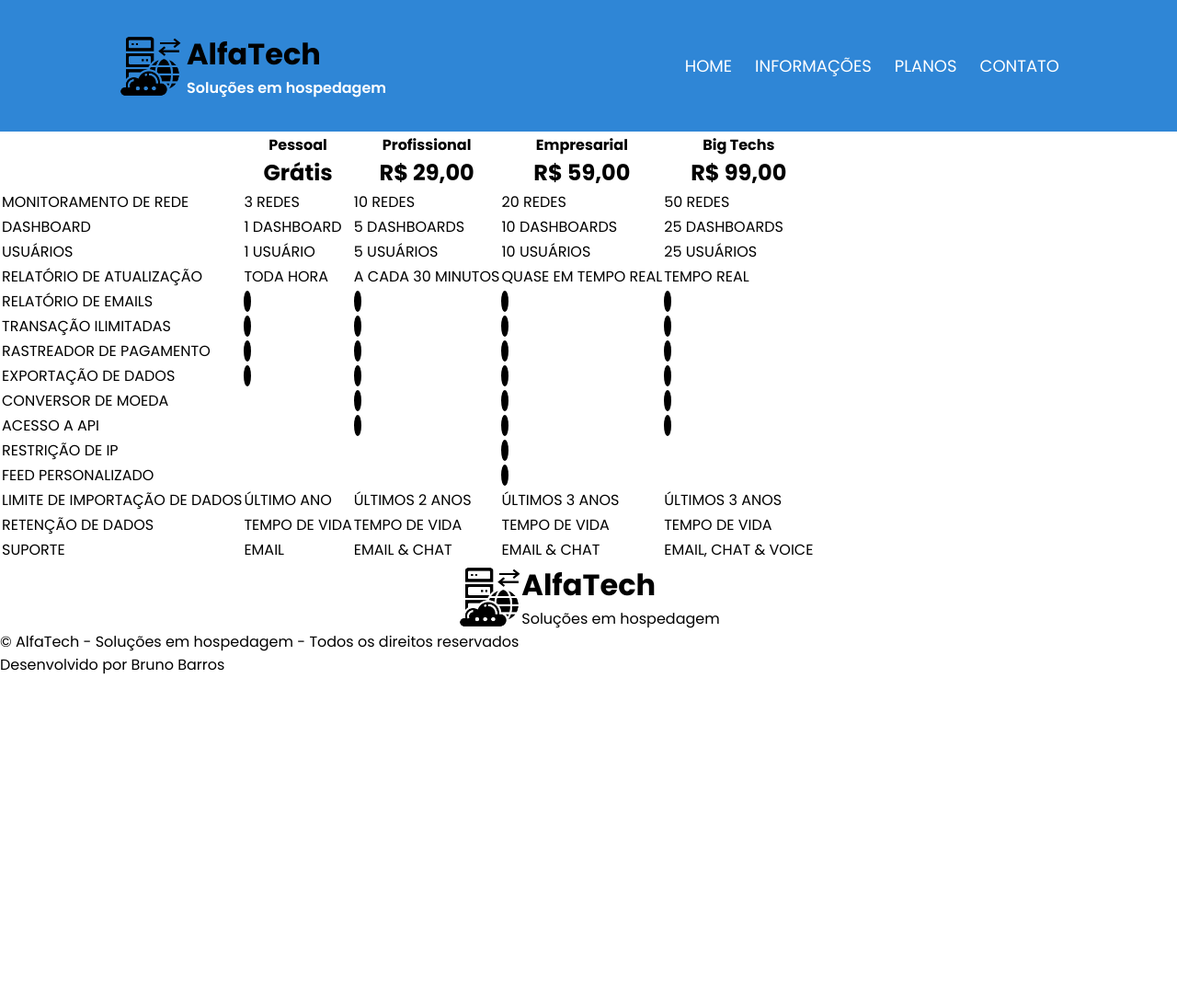
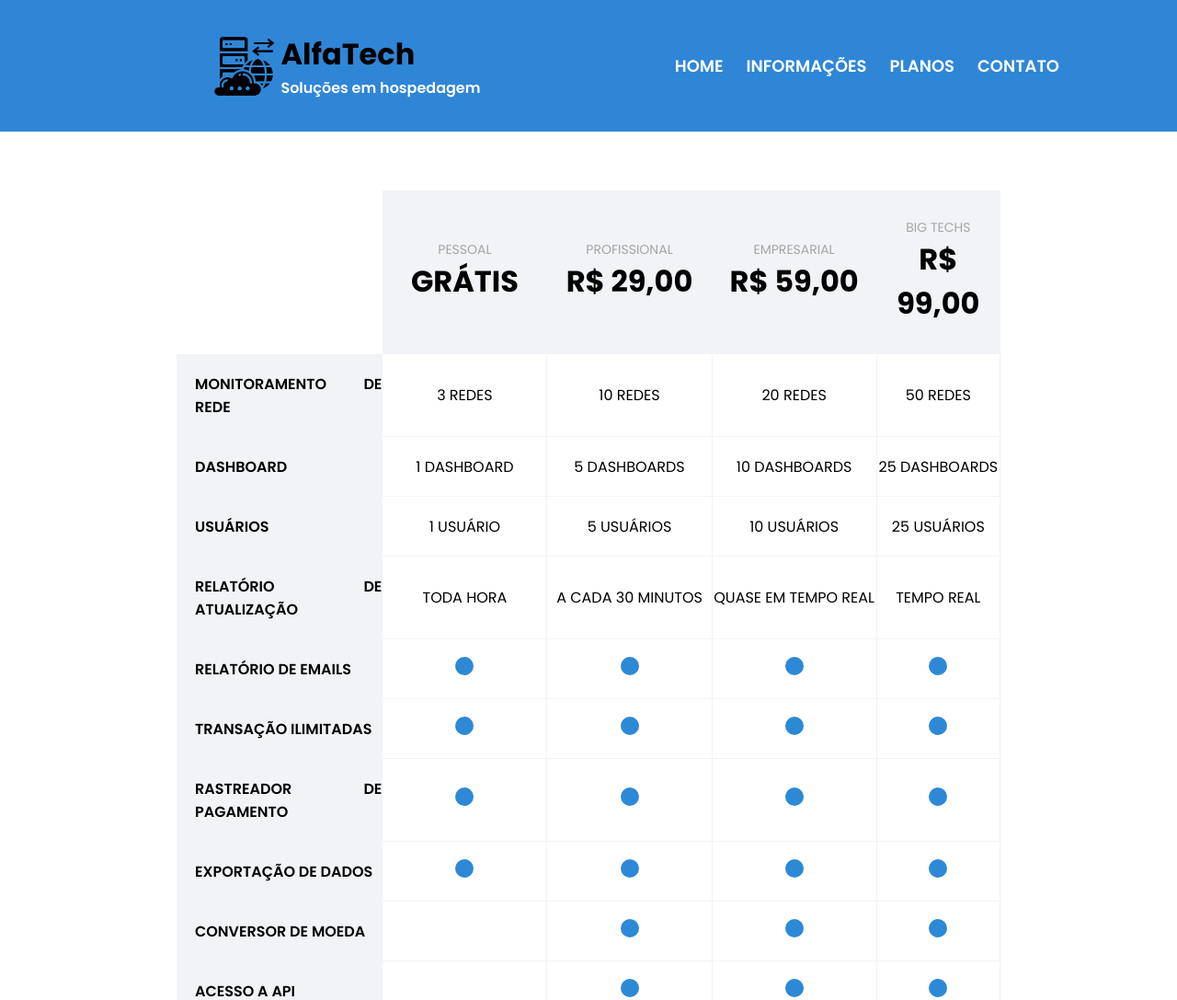
Before and after one commit to BrunobIbrahim/Projeto-Provedor, a plain HTML site: page price-page/price-page.html in a window 1280 px wide. Shown: the top 1087 px of the page at 92% size. Before the commit the page ends 800 px from the top, so only its background shows below. Drawn offline with Linux system fonts and the light colour scheme.

Commit message:
adicionando finalização do css ao repositório

```diff
--- a/price-page/price-page.html
+++ b/price-page/price-page.html
@@ -87,57 +87,57 @@
 
                     <tr>
                         <td>RELATÓRIO DE EMAILS</td>
-                        <td><span class="bolinha">*</span></td>
-                        <td><span class="bolinha">*</span></td>
-                        <td><span class="bolinha">*</span></td>
-                        <td><span class="bolinha">*</span></td>
+                        <td><span class="bolinha"></span></td>
+                        <td><span class="bolinha"></span></td>
+                        <td><span class="bolinha"></span></td>
+                        <td><span class="bolinha"></span></td>
                     </tr>
 
                     <tr>
                         <td>TRANSAÇÃO ILIMITADAS</td>
-                        <td><span class="bolinha">*</span></td>
-                        <td><span class="bolinha">*</span></td>
-                        <td><span class="bolinha">*</span></td>
-                        <td><span class="bolinha">*</span></td>
+                        <td><span class="bolinha"></span></td>
+                        <td><span class="bolinha"></span></td>
+                        <td><span class="bolinha"></span></td>
+                        <td><span class="bolinha"></span></td>
                     </tr>
 
                     <tr>
                         <td>RASTREADOR DE PAGAMENTO</td>
-                        <td><span class="bolinha">*</span></td>
-                        <td><span class="bolinha">*</span></td>
-                        <td><span class="bolinha">*</span></td>
-                        <td><span class="bolinha">*</span></td>
+                        <td><span class="bolinha"></span></td>
+                        <td><span class="bolinha"></span></td>
+                        <td><span class="bolinha"></span></td>
+                        <td><span class="bolinha"></span></td>
                     </tr>
 
                     <tr>
                         <td>EXPORTAÇÃO DE DADOS</td>
-                        <td><span class="bolinha">*</span></td>
-                        <td><span class="bolinha">*</span></td>
-                        <td><span class="bolinha">*</span></td>
-                        <td><span class="bolinha">*</span></td>
+                        <td><span class="bolinha"></span></td>
+                        <td><span class="bolinha"></span></td>
+                        <td><span class="bolinha"></span></td>
+                        <td><span class="bolinha"></span></td>
                     </tr>
 
                     <tr>
                         <td>CONVERSOR DE MOEDA</td>
                         <td> </td>
-                        <td><span class="bolinha">*</span></td>
-                        <td><span class="bolinha">*</span></td>
-                        <td><span class="bolinha">*</span></td>
+                        <td><span class="bolinha"></span></td>
+                        <td><span class="bolinha"></span></td>
+                        <td><span class="bolinha"></span></td>
                     </tr>
 
                     <tr>
                         <td>ACESSO A API</td>
                         <td> </td>
-                        <td><span class="bolinha">*</span></td>
-                        <td><span class="bolinha">*</span></td>
-                        <td><span class="bolinha">*</span></td>
+                        <td><span class="bolinha"></span></td>
+                        <td><span class="bolinha"></span></td>
+                        <td><span class="bolinha"></span></td>
                     </tr>
 
                     <tr>
                         <td>RESTRIÇÃO DE IP</td>
                         <td> </td>
                         <td> </td>
-                        <td><span class="bolinha">*</span></td>
+                        <td><span class="bolinha"></span></td>
                         <td> </td>
                     </tr>
 
@@ -145,7 +145,7 @@
                         <td>FEED PERSONALIZADO</td>
                         <td> </td>
                         <td> </td>
-                        <td><span class="bolinha">*</span></td>
+                        <td><span class="bolinha"></span></td>
                         <td> </td>
                     </tr>
 
@@ -190,7 +190,7 @@
             </div>
         </div>
         <div class="dev-price">
-            <p>Desenvolvido por Bruno Barros</p>
+            <p>Desenvolvido por <span>Bruno Barros</span></p>
         </div>
 
 
--- a/style/price-page-style.css
+++ b/style/price-page-style.css
@@ -4,15 +4,7 @@
     padding: 0;
     box-sizing: border-box;
     font-family: "Poppins", sans-serif;
-}
-
-
-
-.bolinha{
-    width: 25px;
-    height: 25px;
-    background-color: black;
-    border-radius: 50%;
+    scroll-behavior: smooth;
 }
 
 /* ==========================================================================
@@ -38,6 +30,7 @@
     display: flex;
     align-items: center;
     justify-content: center;
+    margin-left: 10%;
    }
 
    .logo-price img{
@@ -73,6 +66,7 @@
     font-size: 18px;
     color: var(--cor-branca);
     text-decoration: none;
+    font-weight: 600;
     text-transform: uppercase;
     transition: 0.5s ease-in-out;
    }
@@ -86,3 +80,119 @@
    .links-price a:hover{
     font-size: 22px;
    }
+
+
+   /* ==========================================================================
+   Seção Preços
+   ========================================================================== */
+
+.main-price{
+    display: flex;
+    align-items: center;
+    padding: 5% 0px;
+    text-align: center;
+}
+
+.price-table{
+    width: 70%;
+    margin: 0 auto;
+
+}
+
+.price-table table{
+    width: 100%;
+    border-collapse: collapse;
+}
+
+.price-table th:not(:first-child){
+    background-color: var(--cor-fundo-1);
+    width: 20%;
+    padding: 30px 0;
+    text-transform: uppercase;
+}
+
+.price-table th:not(:first-child) p{
+    font-size: 14px;
+    font-weight: 400;
+    color: var(--cor-fundo-3);
+}
+
+.price-table th:not(:first-child) h2{
+    font-size: 32px;
+
+}
+
+.price-table td:first-child{
+    background-color: var(--cor-fundo-1);
+    padding: 20px 0px 20px 20px;
+    width: 25%;
+    font-size: 16px;
+    font-weight: 600;
+    text-align: justify;
+}
+
+.price-table td:not(:first-child){
+    font-size: 16px;
+    border: 1px solid var(--cor-fundo-1);
+    text-align: center;
+}
+
+.bolinha{
+    display: inline-block;
+    width: 20px;
+    height: 20px;
+    background: #2d89d5;
+    border-radius: 50%;
+}
+
+.price-table td:has(.bolinha) {
+    vertical-align: middle;
+}
+
+
+   /* ==========================================================================
+   Seção Rodapé
+   ========================================================================== */
+
+.rodape-price{
+    width: 100%;
+    display: flex;
+    align-items: center;
+    flex-direction: column;
+    background-color: var(--cor-branca);
+}
+
+.contato-price{
+    padding: 3% 5%;
+    display: flex;
+    flex-direction: column;
+    align-items: center;
+    gap: 40px;
+    background-color: var(--cor-destaque);
+}
+
+.contato-price .logo-price{
+    margin-left: 0;
+}
+
+.contato-text{
+    text-align: center;
+    font-size: 16px;
+    font-weight: 600;
+    line-height: 40px;
+}
+
+
+.dev-price{
+    text-align: center;
+    background-color: var(--cor-branca);
+    width: 100%;
+    font-size: 18px;
+    font-weight: 600;
+    letter-spacing: 2px;
+    padding: 20px 0;
+}
+
+.dev-price span{
+    color: var(--cor-destaque);
+}
--- a/style/style.css
+++ b/style/style.css
@@ -16,7 +16,10 @@
     padding: 0;
     box-sizing: border-box;
     font-family: "Poppins", sans-serif;
+    scroll-behavior: smooth;
 }
+
+
 
 
 /* ==========================================================================
@@ -42,10 +45,11 @@
     display: flex;
     align-items: center;
     justify-content: center;
+    margin-left: 10%;
    }
 
    .logo-home img{
-    width: 70px;
+    width: 80px;
    }
 
    .logo-text{
@@ -57,11 +61,11 @@
    }
 
    .logo-text h1{
-    font-size: 32px;
+    font-size: 36px;
    }
 
    .logo-text p{
-    font-size: 16px;
+    font-size: 18px;
     color: var(--cor-destaque);
     font-weight: 600;
    }
@@ -75,6 +79,7 @@
 
    .links-home a{
     font-size: 18px;
+    font-weight: 600;
     color: var(--cor-detalhe);
     text-decoration: none;
     text-transform: uppercase;
@@ -145,11 +150,21 @@
     text-transform: uppercase;
     padding: 15px;
     border-radius: 15px;
+    transition: 0.5s ease-in-out;
+}
+
+.anuncio-home a:hover{
+    font-size: 22px;
 }
 
 .anuncio-home a img{
     width: 20px;
     margin-right: 10px;
+    transition: 0.5s ease-in-out;
+}
+
+.anuncio-home a:hover img{
+    width: 24px;
 }
 
 .anuncio-text{
@@ -235,7 +250,7 @@
 }
 
 /* ==========================================================================
-   Seção informações
+   Seção Planos
    ========================================================================== */
 
 .planos-home{
@@ -302,3 +317,49 @@
 
 
  }
+
+ /* ==========================================================================
+   Seção Rodapé/Contato
+   ========================================================================== */
+
+.rodape-home{
+    width: 100%;
+    display: flex;
+    align-items: center;
+    flex-direction: column;
+    background-color: var(--cor-branca);
+}
+
+.contato-home{
+    padding: 3% 5%;
+    display: flex;
+    flex-direction: column;
+    align-items: center;
+    gap: 70px;
+}
+
+.contato-home .logo-home{
+    margin-left: 0;
+}
+
+.contato-text{
+    text-align: center;
+    font-size: 16px;
+    font-weight: 600;
+    line-height: 40px;
+}
+
+
+.dev-home{
+    text-align: center;
+    background-color: var(--cor-fundo-1);
+    width: 100%;
+    font-size: 18px;
+    font-weight: 600;
+    letter-spacing: 2px;
+    padding: 20px 0;
+}
+
+.dev-home span{
+    color: var(--cor-destaque);
+}
```
Also changed, not shown: index.html (+6 -5 lines).
